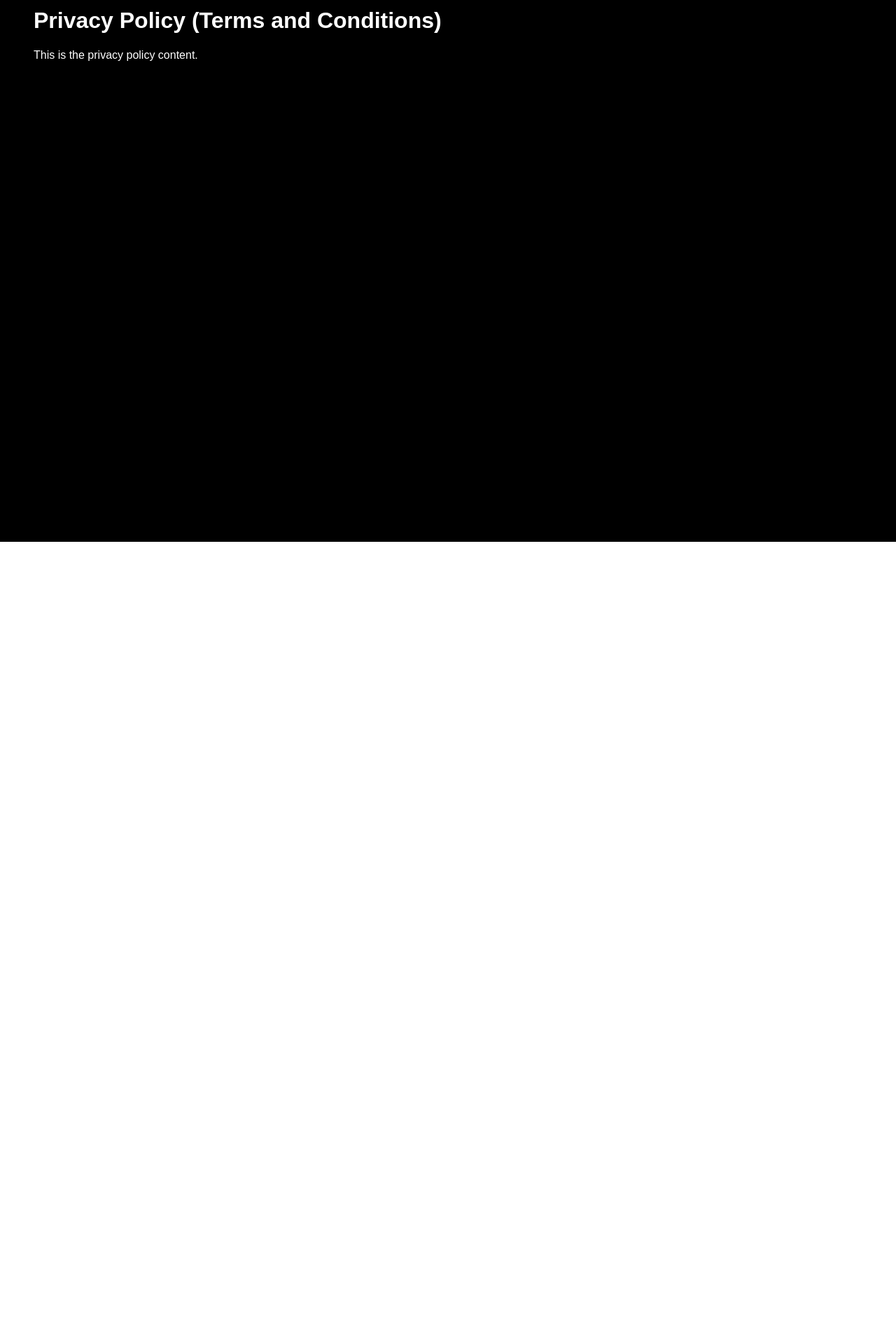
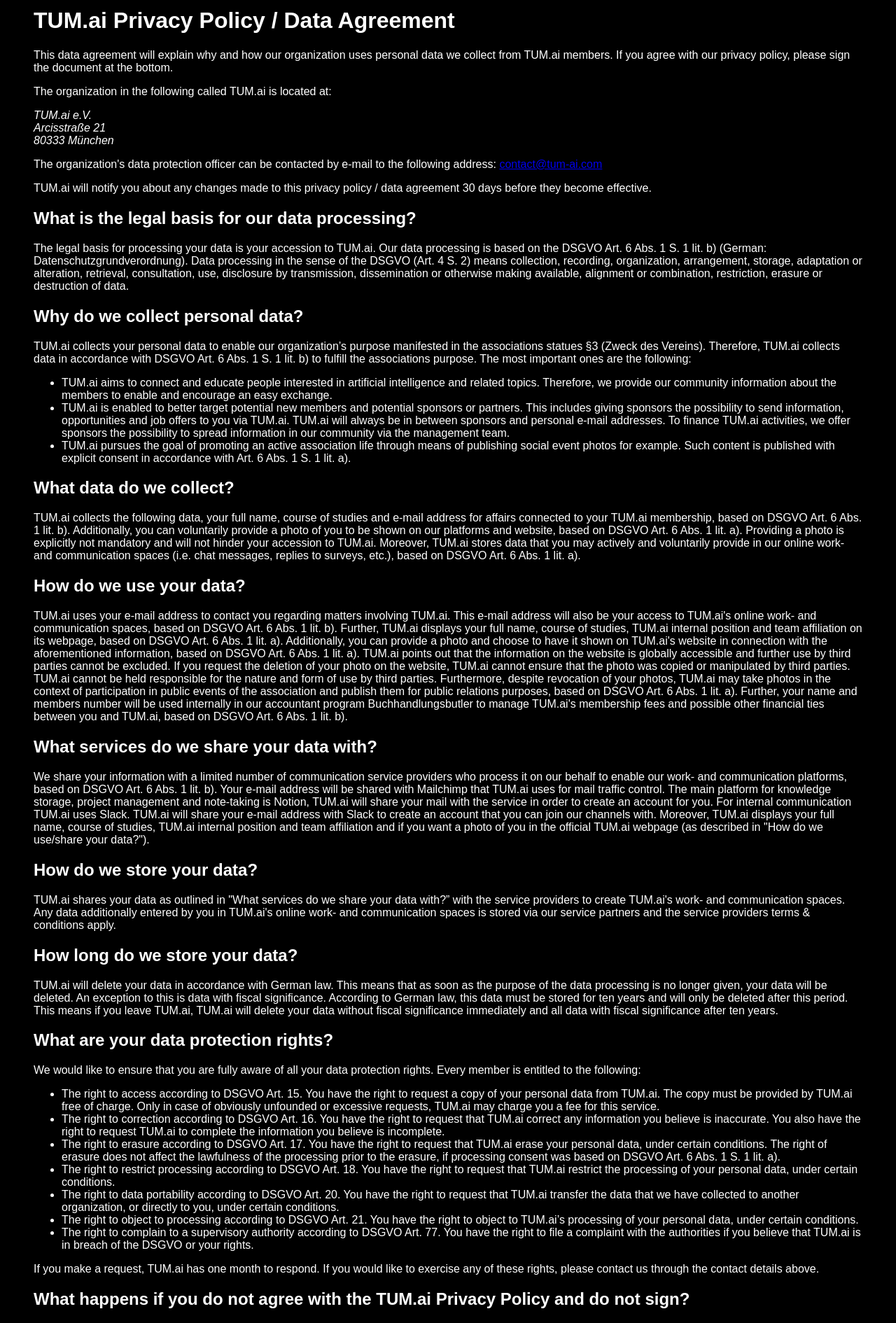
Before and after one commit to tum-ai/member-manager, a React (Vite) app: page /privacy in a window 1280 px wide. Shown: the part 120-2010 px from the top of the page at 70% size. Before the commit the page ends 894 px from the top, so only its background shows below. Built offline with nearby package versions, Linux system fonts and the light colour scheme; no server answers.

Commit message:
Add Privacy plocy text

```diff
--- a/src/pages/PrivacyPolicy.jsx
+++ b/src/pages/PrivacyPolicy.jsx
@@ -1,8 +1,101 @@
 export default function PrivacyPolicy() {
   return (
     <div style={{ padding: '2rem' }}>
-      <h1>Privacy Policy (Terms and Conditions)</h1>
-      <p>This is the privacy policy content.</p>
+      <h1>TUM.ai Privacy Policy / Data Agreement</h1>
+
+      <p>
+        This data agreement will explain why and how our organization uses personal data we collect from TUM.ai members. If you agree with our privacy policy, please sign the document at the bottom.
+      </p>
+
+      <p>The organization in the following called TUM.ai is located at:</p>
+
+      <address>
+        TUM.ai e.V.<br />
+        Arcisstraße 21<br />
+        80333 München
+      </address>
+
+      <p>
+        The organization's data protection officer can be contacted by e-mail to the following address: <a href="mailto:contact@tum-ai.com">contact@tum-ai.com</a>
+      </p>
+
+      <p>
+        TUM.ai will notify you about any changes made to this privacy policy / data agreement 30 days before they become effective.
+      </p>
+
+      <h2>What is the legal basis for our data processing?</h2>
+      <p>
+        The legal basis for processing your data is your accession to TUM.ai. Our data processing is based on the DSGVO Art. 6 Abs. 1 S. 1 lit. b) (German: Datenschutzgrundverordnung). Data processing in the sense of the DSGVO (Art. 4 S. 2) means collection, recording, organization, arrangement, storage, adaptation or alteration, retrieval, consultation, use, disclosure by transmission, dissemination or otherwise making available, alignment or combination, restriction, erasure or destruction of data.
+      </p>
+
+      <h2>Why do we collect personal data?</h2>
+      <p>
+        TUM.ai collects your personal data to enable our organization’s purpose manifested in the associations statues §3 (Zweck des Vereins). Therefore, TUM.ai collects data in accordance with DSGVO Art. 6 Abs. 1 S. 1 lit. b) to fulfill the associations purpose. The most important ones are the following:
+      </p>
+
+      <ul>
+        <li>
+          TUM.ai aims to connect and educate people interested in artificial intelligence and related topics. Therefore, we provide our community information about the members to enable and encourage an easy exchange.
+        </li>
+        <li>
+          TUM.ai is enabled to better target potential new members and potential sponsors or partners. This includes giving sponsors the possibility to send information, opportunities and job offers to you via TUM.ai. TUM.ai will always be in between sponsors and personal e-mail addresses. To finance TUM.ai activities, we offer sponsors the possibility to spread information in our community via the management team.
+        </li>
+        <li>
+          TUM.ai pursues the goal of promoting an active association life through means of publishing social event photos for example. Such content is published with explicit consent in accordance with Art. 6 Abs. 1 S. 1 lit. a).
+        </li>
+      </ul>
+
+      <h2>What data do we collect?</h2>
+      <p>
+        TUM.ai collects the following data, your full name, course of studies and e-mail address for affairs connected to your TUM.ai membership, based on DSGVO Art. 6 Abs. 1 lit. b). Additionally, you can voluntarily provide a photo of you to be shown on our platforms and website, based on DSGVO Art. 6 Abs. 1 lit. a). Providing a photo is explicitly not mandatory and will not hinder your accession to TUM.ai. Moreover, TUM.ai stores data that you may actively and voluntarily provide in our online work- and communication spaces (i.e. chat messages, replies to surveys, etc.), based on DSGVO Art. 6 Abs. 1 lit. a).
+      </p>
+
+      <h2>How do we use your data?</h2>
+      <p>
+        TUM.ai uses your e-mail address to contact you regarding matters involving TUM.ai. This e-mail address will also be your access to TUM.ai's online work- and communication spaces, based on DSGVO Art. 6 Abs. 1 lit. b). Further, TUM.ai displays your full name, course of studies, TUM.ai internal position and team affiliation on its webpage, based on DSGVO Art. 6 Abs. 1 lit. a). Additionally, you can provide a photo and choose to have it shown on TUM.ai's website in connection with the aforementioned information, based on DSGVO Art. 6 Abs. 1 lit. a). TUM.ai points out that the information on the website is globally accessible and further use by third parties cannot be excluded. If you request the deletion of your photo on the website, TUM.ai cannot ensure that the photo was copied or manipulated by third parties. TUM.ai cannot be held responsible for the nature and form of use by third parties. Furthermore, despite revocation of your photos, TUM.ai may take photos in the context of participation in public events of the association and publish them for public relations purposes, based on DSGVO Art. 6 Abs. 1 lit. a). Further, your name and members number will be used internally in our accountant program Buchhandlungsbutler to manage TUM.ai's membership fees and possible other financial ties between you and TUM.ai, based on DSGVO Art. 6 Abs. 1 lit. b).
+      </p>
+
+      <h2>What services do we share your data with?</h2>
+      <p>
+        We share your information with a limited number of communication service providers who process it on our behalf to enable our work- and communication platforms, based on DSGVO Art. 6 Abs. 1 lit. b). Your e-mail address will be shared with Mailchimp that TUM.ai uses for mail traffic control. The main platform for knowledge storage, project management and note-taking is Notion, TUM.ai will share your mail with the service in order to create an account for you. For internal communication TUM.ai uses Slack. TUM.ai will share your e-mail address with Slack to create an account that you can join our channels with. Moreover, TUM.ai displays your full name, course of studies, TUM.ai internal position and team affiliation and if you want a photo of you in the official TUM.ai webpage (as described in "How do we use/share your data?").
+      </p>
+
+      <h2>How do we store your data?</h2>
+      <p>
+        TUM.ai shares your data as outlined in "What services do we share your data with?” with the service providers to create TUM.ai's work- and communication spaces. Any data additionally entered by you in TUM.ai's online work- and communication spaces is stored via our service partners and the service providers terms & conditions apply.
+      </p>
+
+      <h2>How long do we store your data?</h2>
+      <p>
+        TUM.ai will delete your data in accordance with German law. This means that as soon as the purpose of the data processing is no longer given, your data will be deleted. An exception to this is data with fiscal significance. According to German law, this data must be stored for ten years and will only be deleted after this period. This means if you leave TUM.ai, TUM.ai will delete your data without fiscal significance immediately and all data with fiscal significance after ten years.
+      </p>
+
+      <h2>What are your data protection rights?</h2>
+      <p>We would like to ensure that you are fully aware of all your data protection rights. Every member is entitled to the following:</p>
+
+      <ul>
+        <li>The right to access according to DSGVO Art. 15. You have the right to request a copy of your personal data from TUM.ai. The copy must be provided by TUM.ai free of charge. Only in case of obviously unfounded or excessive requests, TUM.ai may charge you a fee for this service.</li>
+        <li>The right to correction according to DSGVO Art. 16. You have the right to request that TUM.ai correct any information you believe is inaccurate. You also have the right to request TUM.ai to complete the information you believe is incomplete.</li>
+        <li>The right to erasure according to DSGVO Art. 17. You have the right to request that TUM.ai erase your personal data, under certain conditions. The right of erasure does not affect the lawfulness of the processing prior to the erasure, if processing consent was based on DSGVO Art. 6 Abs. 1 S. 1 lit. a).</li>
+        <li>The right to restrict processing according to DSGVO Art. 18. You have the right to request that TUM.ai restrict the processing of your personal data, under certain conditions.</li>
+        <li>The right to data portability according to DSGVO Art. 20. You have the right to request that TUM.ai transfer the data that we have collected to another organization, or directly to you, under certain conditions.</li>
+        <li>The right to object to processing according to DSGVO Art. 21. You have the right to object to TUM.ai’s processing of your personal data, under certain conditions.</li>
+        <li>The right to complain to a supervisory authority according to DSGVO Art. 77. You have the right to file a complaint with the authorities if you believe that TUM.ai is in breach of the DSGVO or your rights.</li>
+      </ul>
+
+      <p>
+        If you make a request, TUM.ai has one month to respond. If you would like to exercise any of these rights, please contact us through the contact details above.
+      </p>
+
+      <h2>What happens if you do not agree with the TUM.ai Privacy Policy and do not sign?</h2>
+      <p>
+        If you do not sign TUM.ai's privacy policy, TUM.ai unfortunately cannot let you participate in its online work- and communication spaces without agreeing to the privacy policy and data agreement. Because these tools are fundamental to TUM.ai’s daily operation and community, membership is consequently not possible.
+      </p>
+
+      <h2>Written declaration of consent</h2>
+      <p>
+        I agree that the aforementioned data can be used by the association for association purposes and can be forwarded to other members of the association. I consent to processing of my personal data for the other aforementioned purposes, in accordance with DSGVO Art. 6 S. 1 lit. a). I am aware that consent with the data processing is voluntary and can be revoked by me at any time in whole or in part with effect for the future.
+      </p>
     </div>
-  )
+  );
 }
```
